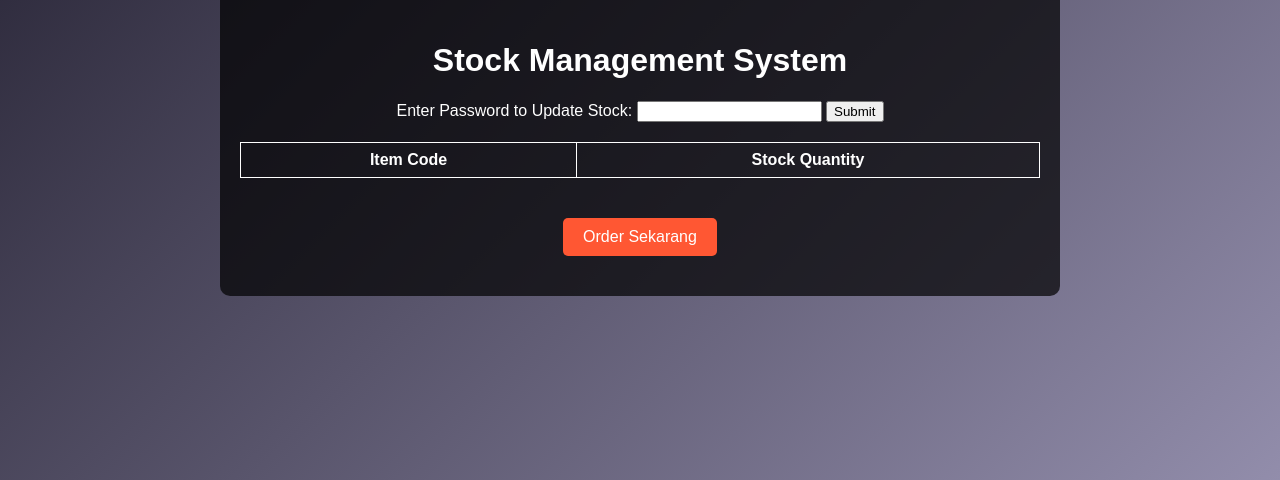
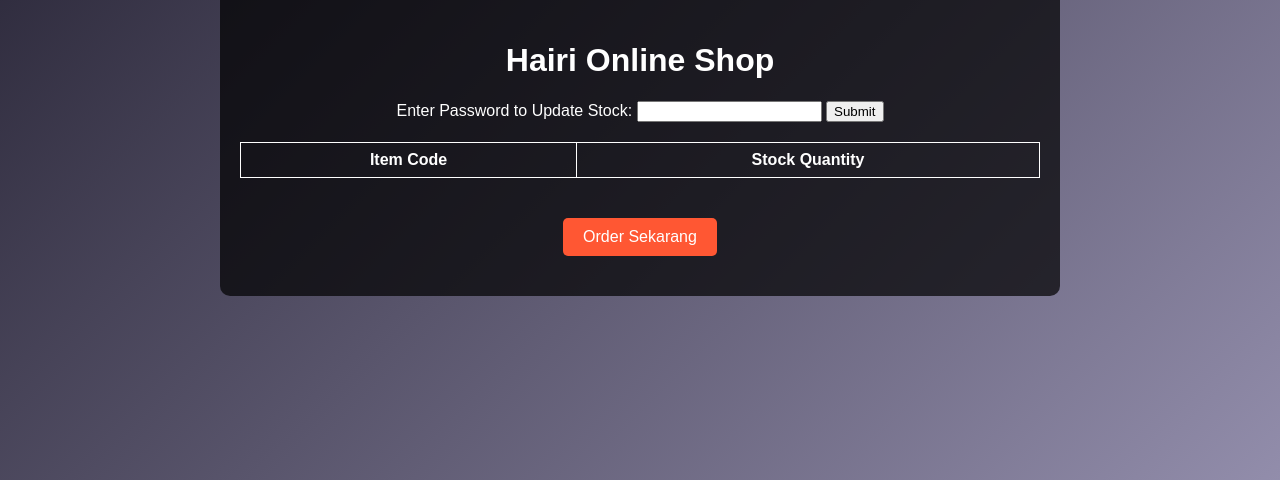
Before and after one commit to haezhairi24/suhairi, a plain HTML site: page index.html in a window 1280 px wide. Shown: the part 320-800 px from the top of the page. Drawn offline with Linux system fonts and the light colour scheme; no server answers.

Commit message:
Update index.html

```diff
--- a/index.html
+++ b/index.html
@@ -67,7 +67,7 @@
 <body>
     <div class="container">
         <img src="https://lh3.googleusercontent.com/drive-viewer/AKGpihZwk5DjrsFynb1Oasj4giFi2xlxJodeYknzH1ZOHF4v4h4asOH4XC_UJAArpmLBKIBXK4NasFrlt0jV0xxcCK5KqF6G2U92c4s=s2560" alt="Logo" class="logo">
-        <h1>Stock Management System</h1>
+        <h1>Hairi Online Shop</h1>
 
         <div class="password-container" id="password-container">
             <label for="password">Enter Password to Update Stock: </label>
```
